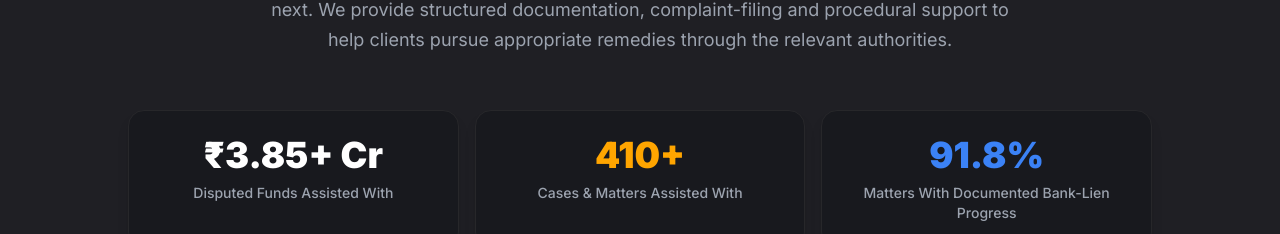
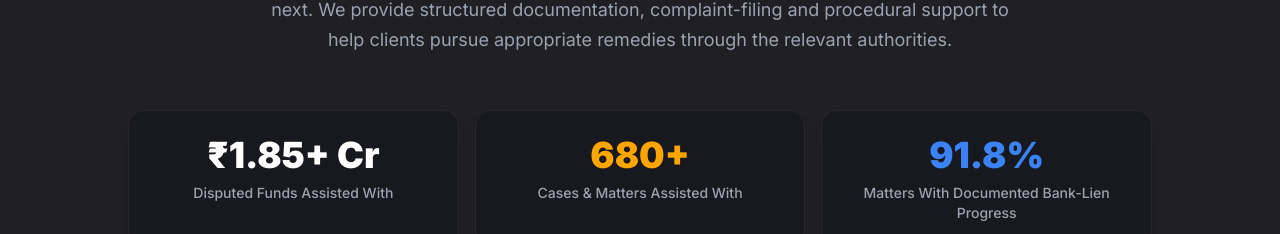
Before and after one commit to scamfreeindia-sfi/scamfreeindia, a Next.js app: page / in a window 1280 px wide. Shown: the part 1096-1330 px from the top of the page. Built offline with nearby package versions, Linux system fonts and the light colour scheme; no server answers.

Commit message:
fix: update financial figures in CaseStudy component for accuracy

```diff
--- a/app/components/CaseStudy.tsx
+++ b/app/components/CaseStudy.tsx
@@ -42,7 +42,7 @@ export default function CaseStudy() {
                 {/* Card 1 */}
                 <div className="group rounded-2xl border border-brand-border bg-brand-card/80 p-6 text-center shadow-lg transition duration-300 hover:-translate-y-1 hover:border-brand-blue/40">
                     <div className="mb-2 text-3xl font-black text-white sm:text-4xl">
-                        ₹3.85+ Cr
+                        ₹1.85+ Cr
                     </div>
 
                     <div className="text-sm font-medium text-brand-secondary">
@@ -53,7 +53,7 @@ export default function CaseStudy() {
                 {/* Card 2 */}
                 <div className="group rounded-2xl border border-brand-border bg-brand-card/80 p-6 text-center shadow-lg transition duration-300 hover:-translate-y-1 hover:border-brand-green/40">
                     <div className="mb-2 text-3xl font-black text-brand-green sm:text-4xl">
-                        410+
+                        680+
                     </div>
 
                     <div className="text-sm font-medium text-brand-secondary">
```
